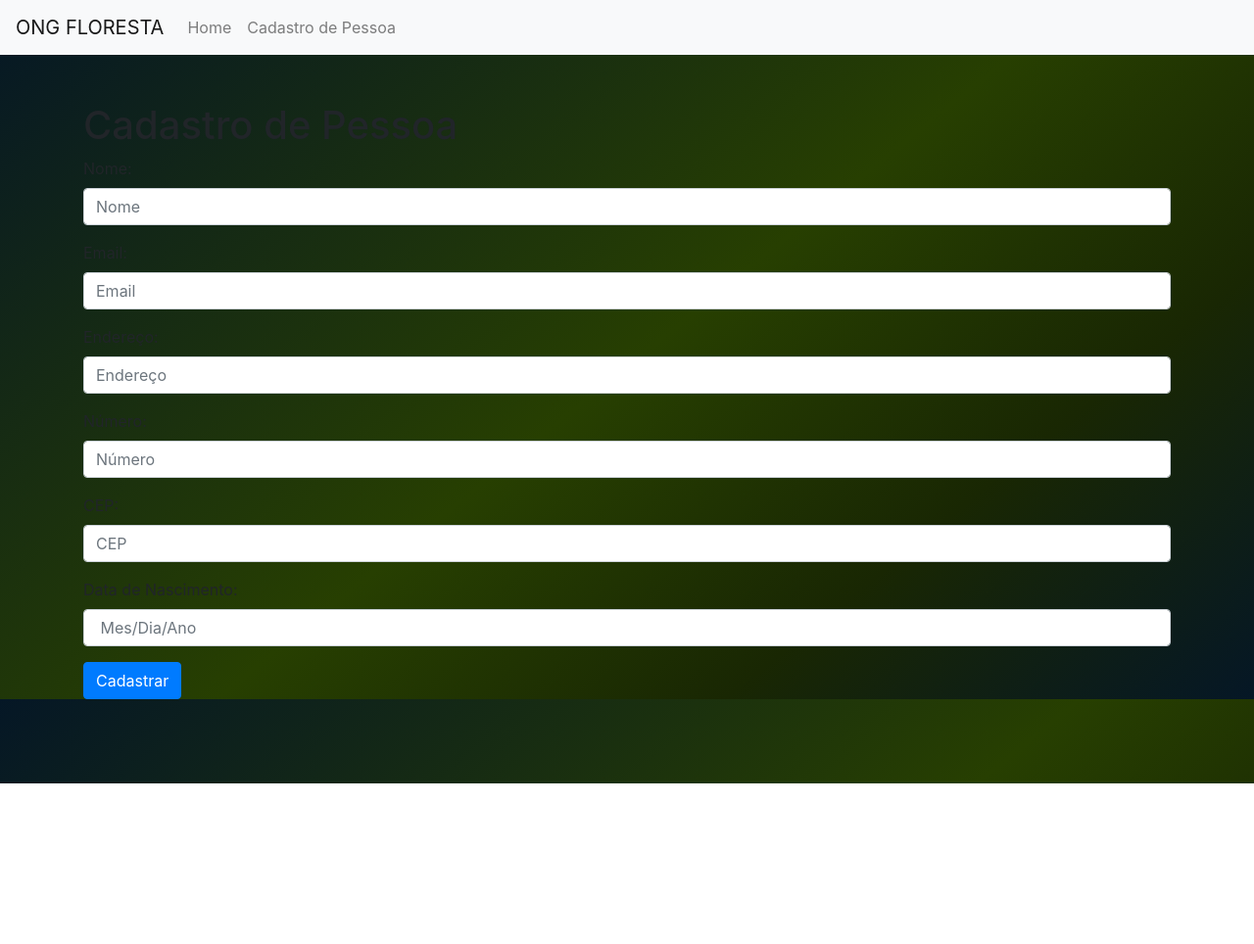
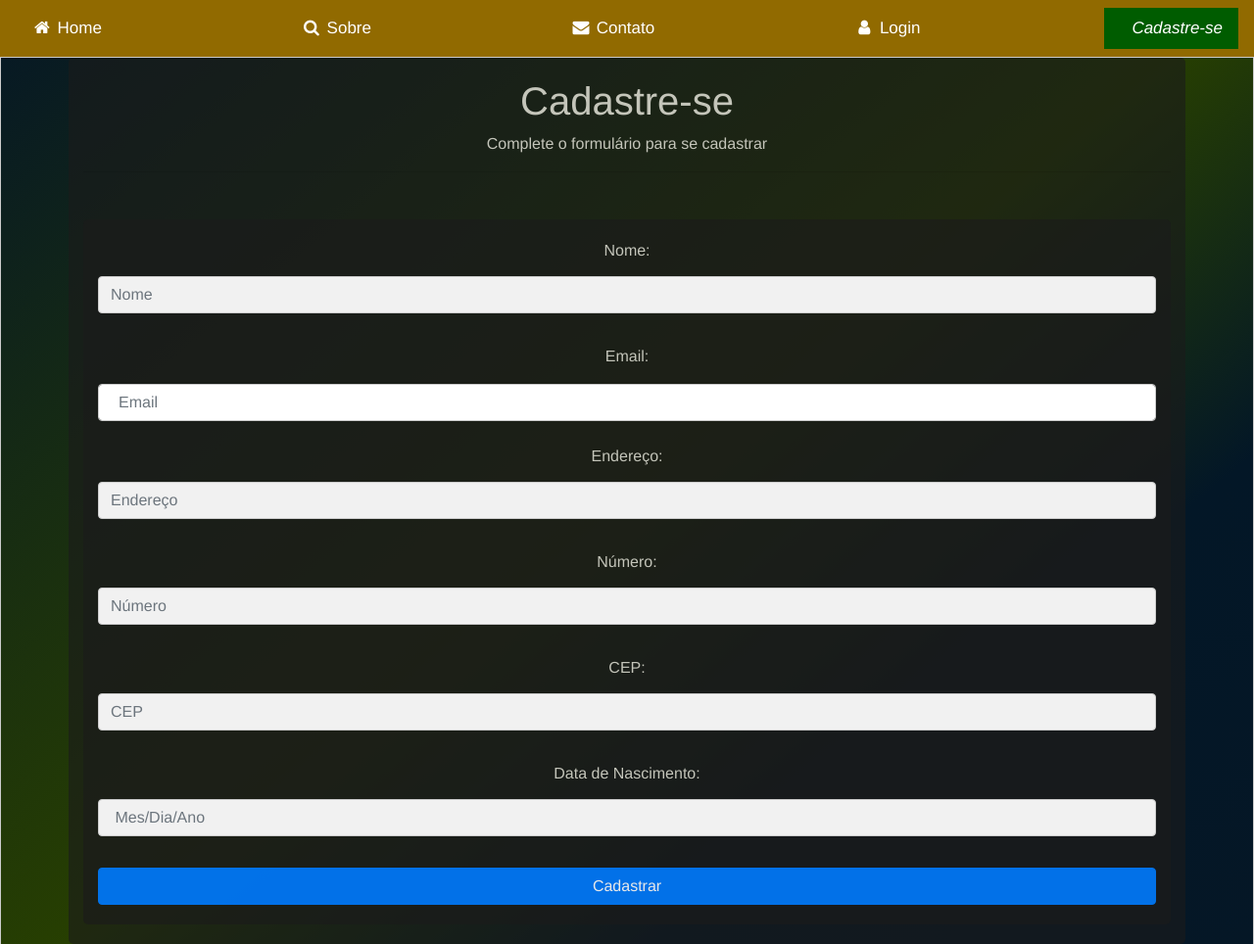
Before and after one commit to rodrigo3299/ProjetoFF, a website: page cadastrousuario.html in a window 1280 px wide. Shown: the whole page at 98% size. Before the commit the page ends 800 px from the top, so only its background shows below. Drawn offline with nearby package versions, Linux system fonts and the light colour scheme.

Commit message:
PRojetoFF - 10/11

```diff
--- a/Termos.html
+++ b/Termos.html
@@ -6,8 +6,20 @@
     <title>Document</title>
     <link rel="stylesheet" href="style1.css">
     <link rel="stylesheet" href="https://cdnjs.cloudflare.com/ajax/libs/font-awesome/4.7.0/css/font-awesome.min.css">
+    <link rel="stylesheet" href="https://stackpath.bootstrapcdn.com/bootstrap/4.5.2/css/bootstrap.min.css">
 </head>
-<body style="background: linear-gradient(141deg, #051726 0%, #273f01 51%, #192703 75%, #051726 100%);">
+<body style="background: linear-gradient(141deg, #051726 0%, #273f01 51%, #031727 75%, #051726 100%);">
+
+  <div vw class="enabled">
+    <div vw-access-button class="active"></div>
+    <div vw-plugin-wrapper>
+      <div class="vw-plugin-top-wrapper"></div>
+    </div>
+  </div>
+  <script src="https://vlibras.gov.br/app/vlibras-plugin.js"></script>
+  <script>
+    new window.VLibras.Widget('https://vlibras.gov.br/app');
+  </script>
 
 
     <div class="navbar">
@@ -15,6 +27,13 @@
         <a href="Sobre.html"><i class="fa fa-fw fa-search"></i> Sobre</a>
         <a href="Contato.html"><i class="fa fa-fw fa-envelope"></i> Contato</a>
         <a href="Login.html"><i class="fa fa-fw fa-user"></i> Login</a>
-        <a href="Cadastre-se.html"><i class="fa-diamond">Cadastre-se</i></a>
-        <a class="active" href="Termos.html"><i class="fa-book">Termos</i></a>
+        <a class="active" href="Cadastre-se.html"><i class="fa-diamond">Cadastre-se</i></a>
       </div>
+
+      <body>
+
+        <form action="action_page.php" style="border:1px solid #ccc">
+            <div class="container">
+              <h1>Cadastre-se</h1>
+              <p>Complete o formulário para se cadastrar </p>
+              <hr>
--- a/cadastrousuario.html
+++ b/cadastrousuario.html
@@ -3,34 +3,44 @@
 <head>
     <meta charset="UTF-8">
     <meta name="viewport" content="width=device-width, initial-scale=1.0">
-    <title>Cadastro de Pessoa</title>
-
-    <!-- Inclua o CSS do Bootstrap -->
+    <title>Document</title>
+    <link rel="stylesheet" href="style1.css">
+    <link rel="stylesheet" href="https://cdnjs.cloudflare.com/ajax/libs/font-awesome/4.7.0/css/font-awesome.min.css">
     <link rel="stylesheet" href="https://stackpath.bootstrapcdn.com/bootstrap/4.5.2/css/bootstrap.min.css">
 </head>
-<body style="background: linear-gradient(141deg, #051726 0%, #273f01 51%, #192703 75%, #051726 100%);">
+<body style="background: linear-gradient(141deg, #051726 0%, #273f01 51%, #031727 75%, #051726 100%);">
 
-<!-- Barra de Navegação Bootstrap -->
-<nav class="navbar navbar-expand-lg navbar-light bg-light">
-    <a class="navbar-brand" href="/">ONG FLORESTA</a>
-    <button class="navbar-toggler" type="button" data-toggle="collapse" data-target="#navbarNav" aria-controls="navbarNav" aria-expanded="false" aria-label="Toggle navigation">
-        <span class="navbar-toggler-icon"></span>
-    </button>
-    <div class="collapse navbar-collapse" id="navbarNav">
-        <ul class="navbar-nav">
-            <li class="nav-item">
-                <a class="nav-link" href="/">Home</a>
-            </li>
-            <li class="nav-item">
-                <a class="nav-link" href="/cadastrousuario.html">Cadastro de Pessoa</a>
-            </li>
-        </ul>
+  <div vw class="enabled">
+    <div vw-access-button class="active"></div>
+    <div vw-plugin-wrapper>
+      <div class="vw-plugin-top-wrapper"></div>
     </div>
-</nav>
+  </div>
+  <script src="https://vlibras.gov.br/app/vlibras-plugin.js"></script>
+  <script>
+    new window.VLibras.Widget('https://vlibras.gov.br/app');
+  </script>
+
+
+    <div class="navbar">
+        <a href="index.html"><i class="fa fa-fw fa-home"></i> Home</a>
+        <a href="Sobre.html"><i class="fa fa-fw fa-search"></i> Sobre</a>
+        <a href="Contato.html"><i class="fa fa-fw fa-envelope"></i> Contato</a>
+        <a href="Login.html"><i class="fa fa-fw fa-user"></i> Login</a>
+        <a class="active" href="cadastrousuario.html"><i class="fa-diamond">Cadastre-se</i></a>
+      </div>
+
+      <body>
+
+        <form action="action_page.php" style="border:1px solid #ccc">
+            <div class="container">
+              <h1>Cadastre-se</h1>
+              <p>Complete o formulário para se cadastrar </p>
+              <hr>
+
 
 <!-- Formulário de Cadastro de Pessoa com Bootstrap -->
 <div class="container mt-5">
-    <h1>Cadastro de Pessoa</h1>
     <form action="/cadastrousuario.html" method="post">
         <div class="form-group">
             <label for="nome">Nome:</label>
--- a/style1.css
+++ b/style1.css
@@ -129,6 +129,9 @@ font-family: 'Franklin Gothic Medium', 'Arial Narrow', Arial, sans-serif;
   width: 100%;
   background-color: rgb(145, 106, 0);
   overflow: auto;
+  display: flex;
+  justify-content: space-between;
+  padding: 0.5rem 1rem;
 }
 
 /* Navbar links */
@@ -139,6 +142,8 @@ font-family: 'Franklin Gothic Medium', 'Arial Narrow', Arial, sans-serif;
   color: white;
   text-decoration: none;
   font-size: 17px;
+  justify-content: space-between;
+  padding: 0.5rem 1rem;
 }
 
 /* Navbar links on mouse-over */
```
Also changed, not shown: Contato.html (+1 -1 lines), Login.html (+1 -1 lines), Sobre.html (+1 -1 lines), index.html (+1 -1 lines).
